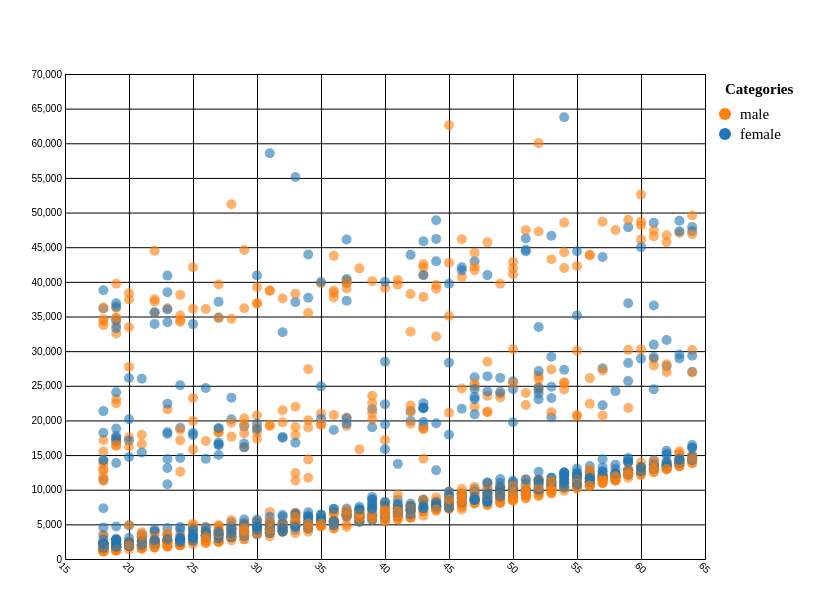
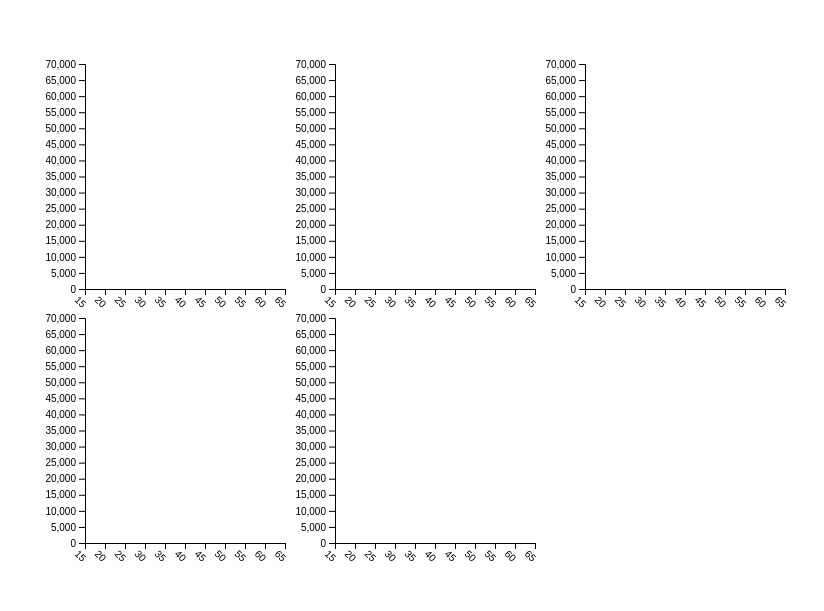
Before and after one commit to DaemonCypher/Visualization-Project, a SvelteKit app: page /story in a window 1280 px wide. Shown: the part 1561-2172 px from the top of the page, without its empty margins (320-1144 px from the left). Built offline with nearby package versions, Linux system fonts and the light colour scheme.

Commit message:
progressively display multiple plots

```diff
--- a/src/lib/ScatterTemplate.svelte
+++ b/src/lib/ScatterTemplate.svelte
@@ -19,8 +19,10 @@
     export let title: string = "";
     export let xDomain: [number, number] | null = null;
     export let yDomain: [number, number] | null = null;
+    export let plotId: string = "";
 
-    // console.log("insurance", insurance)
+    $: isNumericX = insurance.every((d) => !isNaN(+d[x]));
+    $: isNumericY = insurance.every((d) => !isNaN(+d[y]));
 
     // Transform insurance data into our working format using map
     $: data = insurance.map((entry, index) => ({
@@ -28,11 +30,9 @@
         yValue: isNumericY ? +entry[y] : String(entry[y]),
         sizeValue: +entry[size],
         colorValue: String(entry[color]),
-        id: index,
+        id: entry.id,
     }));
     // Utility to detect if an attribute is numeric or categorical
-    $: isNumericX = insurance.every((d) => !isNaN(+d[x]));
-    $: isNumericY = insurance.every((d) => !isNaN(+d[y]));
 
     // Compute extents (min and max) for each numerical field using d3.extent
     // $: xExtent = d3.extent(data, d => d.xValue) as [number, number];
@@ -43,7 +43,7 @@
     $: categories = Array.from(new Set(data.map((d) => d.colorValue))).sort();
 
     // Margins and the usable plotting area
-    const margin = { top: 15, right: 120, bottom: 50, left: 40 };
+    const margin = { top: 5, right: 120, bottom: 20, left: 40 };
     if (hideLegend) {
         margin.right = 10;
     }
@@ -115,7 +115,8 @@
                 (isNumericX
                     ? d3.axisBottom(xScale).ticks(10).tickFormat(d3.format("d"))
                     : d3.axisBottom(xScale)
-                ).tickSize(-height + margin.top + margin.bottom),
+                )
+                // .tickSize(-height + margin.top + margin.bottom),
             )
             .selectAll("text")
             .attr("transform", isNumericX ? "rotate(45)" : "rotate(0)")
@@ -132,7 +133,8 @@
         }
 
         d3.select(yAxis).call(
-            yAxisGenerator.tickSize(-width + margin.left + margin.right),
+            yAxisGenerator
+            // .tickSize(-width + margin.left + margin.right),
         );
     }
     $: {
@@ -146,7 +148,7 @@
 </script>
 
 
-        <svg {width} {height}>
+        <svg {width} {height} id = {plotId}>
             <rect
                 x={usableArea.left}
                 y={usableArea.top}
@@ -208,7 +210,8 @@
     .data-point {
         transition:
             opacity 0.3s,
-            r 0.3s;
+            r 1s;
+
         cursor: pointer;
     }
 
--- a/src/routes/story/+page.svelte
+++ b/src/routes/story/+page.svelte
@@ -12,7 +12,7 @@
     import PageMap from "./page-map.svelte";
     import PageParallel from "./page-parallel.svelte";
     import PageHeap from "./page-heap.svelte";
-    import PageScatter from "./page-scatter.svelte";
+    import PageScatter from "./page-scatter-plots.svelte";
 
     import type { TInsurance } from "../../types";
 
@@ -50,7 +50,7 @@
 
     async function loadCsv() {
       try {
-        const csvUrl = "./insurance_augmented.csv";
+        const csvUrl = "./insurance.csv";
         let id = 1
         insurance = await d3.csv(csvUrl, (row) => {
           const tier = Number(row.charges) > 30000 ? 3 : Number(row.charges) > 15000 ? 2 : 1;
@@ -62,7 +62,7 @@
             age: row.age,
             sex: row.sex,
             bmi: row.bmi,
-            children: row.children,
+            children: Number(row.children),
             smoker: row.smoker,
             region: row.region,
             charge: row.charges,
@@ -95,10 +95,10 @@
 
 </script>
 
-<!-- <video autoplay muted loop playsinline id="background-video">
+<video autoplay muted loop playsinline id="background-video">
     <source src="./videos/smoke.mp4" type="video/mp4" />
     Your browser does not support the video tag.
-</video> -->
+</video>
 
 <div class="container">
     <div class="story">
--- /dev/null
+++ b/src/routes/story/page-scatter-plots.svelte
@@ -0,0 +1,115 @@
+<script lang="ts">
+    import { slide, fly } from "svelte/transition";
+    import charge_age_sex from "./sketch/charge-age-sex.png";
+    import ScatterTemplate from "$lib/ScatterTemplate.svelte";
+    import Scroll from "$lib/Scroll.svelte";
+
+    // Export a typed prop so it's available to this Svelte component:
+    export let insurance: any[] = [];
+
+    // Local reactive variable for scroll progress.
+    // Bind this in the markup with bind:progress
+    let progress = 0;
+
+    // Since Svelte reactivity automatically updates, we can
+    // define "derived" values using the $: syntax.
+    $: male = insurance.filter(item => item.sex === "male");
+    $: female = insurance.filter(item => item.sex === "female");
+
+
+    $: maxId = Math.floor(progress * insurance.length / 100);
+    $: visibleData = insurance.filter(item => item.id < maxId);
+
+    // Additional constants
+    const xDomain = [15, 65];
+    const yDomain = [0, 70000];
+    const width = 400;
+
+    // List of pairs to pass into <ScatterTemplate/>
+    let pairs: [string, string, string][] = [
+        ["age", "charge", "age-charge"],
+        ["smoker", "charge", "smoker-charge"],
+        ["region", "charge", "region-charge"],
+        ["bmi", "charge", "bmi-charge"],
+        ["sex", "charge", "sex-charge"],
+
+        // ["bmi", "region"],
+        // ["bmi", "children"],
+        // ["bmi", "smoker"],
+        // ["bmi", "sex"],
+        // ["region", "children"],
+        // ["region", "smoker"],
+        // ["region", "sex"],
+        // ["children", "sex"],
+    ];
+
+    // Example: log to console in a reactive statement
+    $: console.log("insurance", insurance, "visibleData", visibleData);
+</script>
+
+<Scroll
+    bind:progress
+    --scrolly-story-width="0fr"
+    --scrolly-viz-width="1fr"
+    --scrolly-margin="30px"
+    --scrolly-viz-top="2em"
+    --scrolly-gap="10em"
+    --scrolly-layout="story-first"
+>
+    <div id="virtual">
+        <h3>Scatter Plots</h3>
+        visibleData: {visibleData.length}
+    </div>
+
+    <div slot="viz" class="header" style="background-color: white;">
+
+        {#each pairs as [xAttr, yAttr, id]}
+            <ScatterTemplate
+                plotId={id}
+                insurance={visibleData}
+                x={xAttr}
+                y={yAttr}
+                color="tier"
+                xDomain={xDomain}
+                yDomain={yDomain}
+                width={250}
+                height={250}
+                size="children"
+                hidePanel="true"
+                uniSize="true"
+                hideLegend="true"
+            />
+        {/each}
+    </div>
+</Scroll>
+
+<style>
+    #virtual {
+        height: 900vh;
+        color: white;
+    }
+
+    h1 {
+        font-size: 10vh;
+        color: #433417;
+        font-weight: 600;
+    }
+
+    p {
+        font-size: 3vh;
+        color: #666;
+    }
+
+    img {
+        max-width: 100%;
+        max-height: 100%;
+        object-fit: contain;
+    }
+
+    .image-container {
+        display: flex;
+        justify-content: space-between;
+        align-items: center;
+        gap: 0.0em;
+    }
+</style>
```
Also changed, not shown: src/routes/story/page-scatter-unify.svelte (renamed from src/routes/story/page-scatter.svelte, +13 -1 lines).
